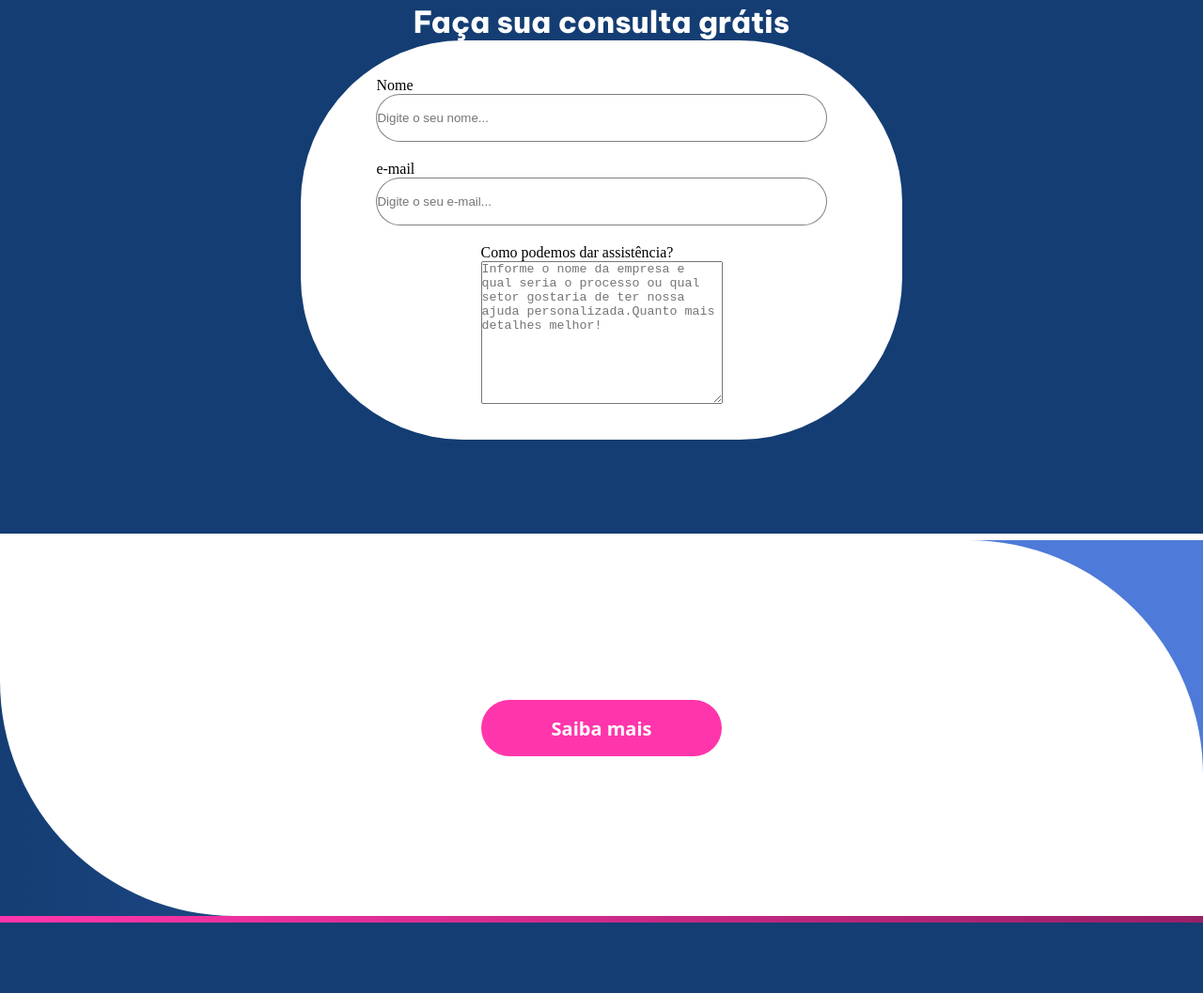
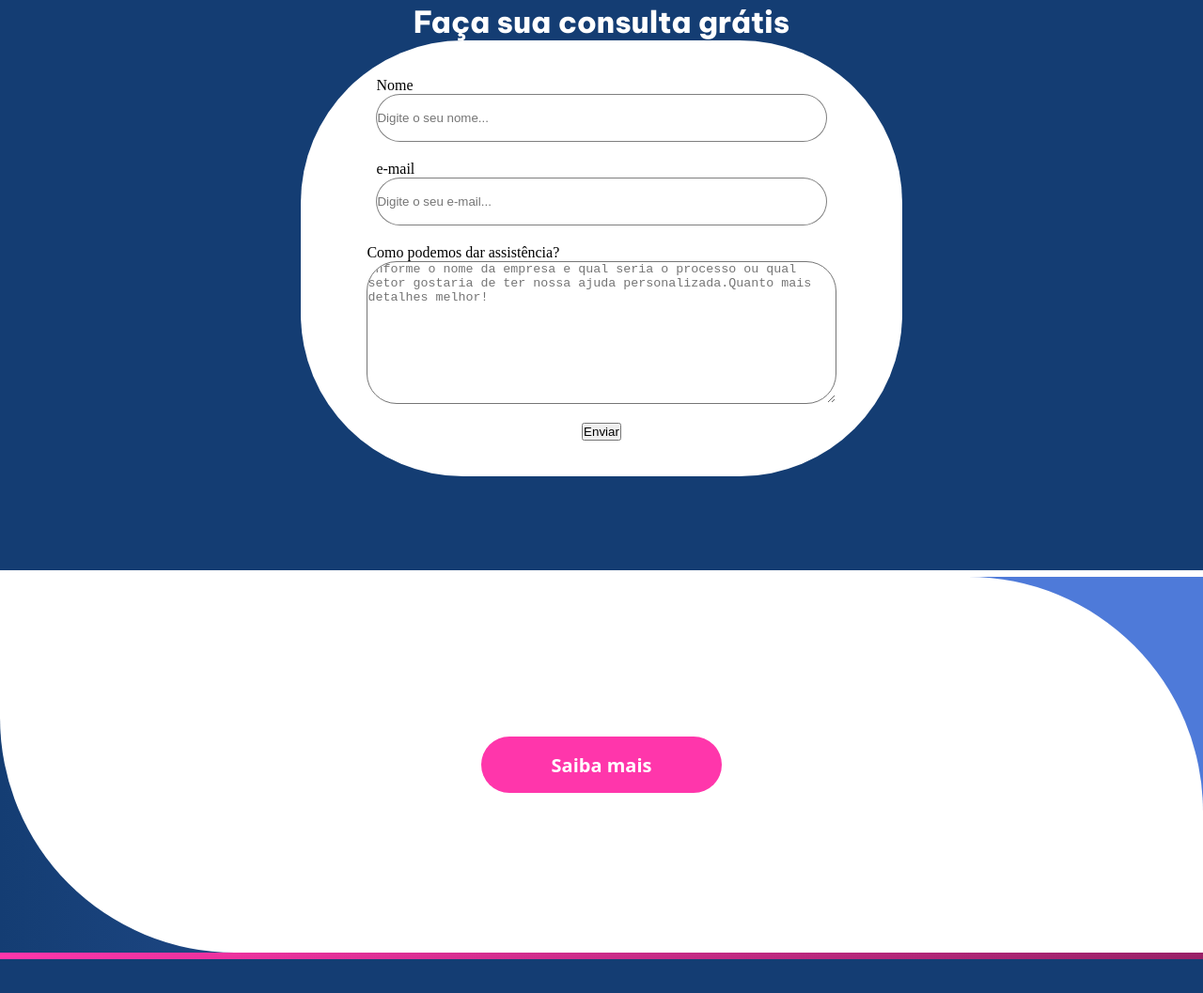
Before and after one commit to Byorks/GamificaTudo, a plain HTML site: page index.html in a window 1280 px wide. Shown: the part 3978-5035 px from the top of the page at 94% size. Drawn offline with Linux system fonts and the light colour scheme; a web font is replaced by a local one.

Commit message:
style: form adjust

```diff
--- a/index.html
+++ b/index.html
@@ -199,6 +199,8 @@
                 <label for="field-description">Como podemos dar assistência?</label>
                 <textarea name="description" id="field-description" placeholder="Informe o nome da empresa e qual seria o processo ou qual setor gostaria de ter nossa ajuda personalizada.Quanto mais detalhes melhor!" cols="30" rows="10"></textarea>
             </div>
+
+            <button type="submit">Enviar</button>
         </form>
 
     </section>
@@ -218,6 +220,7 @@
         <div class="footer-content container-grid">
             <div class="text-col">
                 <p>Baixe o app</p>
+
                 <button>Google Play
                     <svg width="15" height="21" viewBox="0 0 15 21" fill="none" xmlns="http://www.w3.org/2000/svg">
                         <path d="M3.54707 20.6251C2.70332 20.6251 2.02832 20.2876 1.4377 19.7813C0.256445 18.6001 0.256445
@@ -227,6 +230,7 @@
                         11.1751 13.5033 11.8501L5.65645 19.7813C5.1502 20.2876 4.39082 20.6251 3.54707 20.6251Z" fill="currentColor"/>
                     </svg>
                 </button>
+
                 <button>App Store
                     <svg width="15" height="21" viewBox="0 0 15 21" fill="none" xmlns="http://www.w3.org/2000/svg">
                         <path d="M3.54707 20.6251C2.70332 20.6251 2.02832 20.2876 1.4377 19.7813C0.256445 18.6001 0.256445
@@ -236,18 +240,20 @@
                             11.1751 13.5033 11.8501L5.65645 19.7813C5.1502 20.2876 4.39082 20.6251 3.54707 20.6251Z" fill="currentColor"/>
                     </svg>
                 </button>
+            </div>
 
-            </div>
             <div class="text-col">
                 <p>Sobre nós</p>
                 <p>A GamificaTudo</p>
                 <p>Valores</p>
                 <p>Quem já atendemos</p>
             </div>
+
             <div class="text-col">
                 <p>Precisa de ajuda?</p>
                 <p>A GamificaTudo</p>
             </div>
+
             <div class="text-col">
                 <p>Nossos números</p>
                 <p>0800 156151651</p>
--- a/style.css
+++ b/style.css
@@ -561,7 +561,7 @@ header .container-grid {
     padding: 100px 0;
 }
 
-#form h2{
+#form h2 {
     font-weight: 800;
     font-size: 32px;
 }
@@ -611,8 +611,17 @@ form {
 }
 
 .field-description {
+    width: 78%;
+
+
     display: flex;
     flex-direction: column;
+}
+
+.field-description textarea {
+
+    border-radius: 32px;
+
 }
 
 .button-return {
@@ -622,7 +631,6 @@ form {
 
     /* Resolve a linha não estar aparecendo */
     margin-top: 7px;
-
 }
 
 .white-bg {
```
